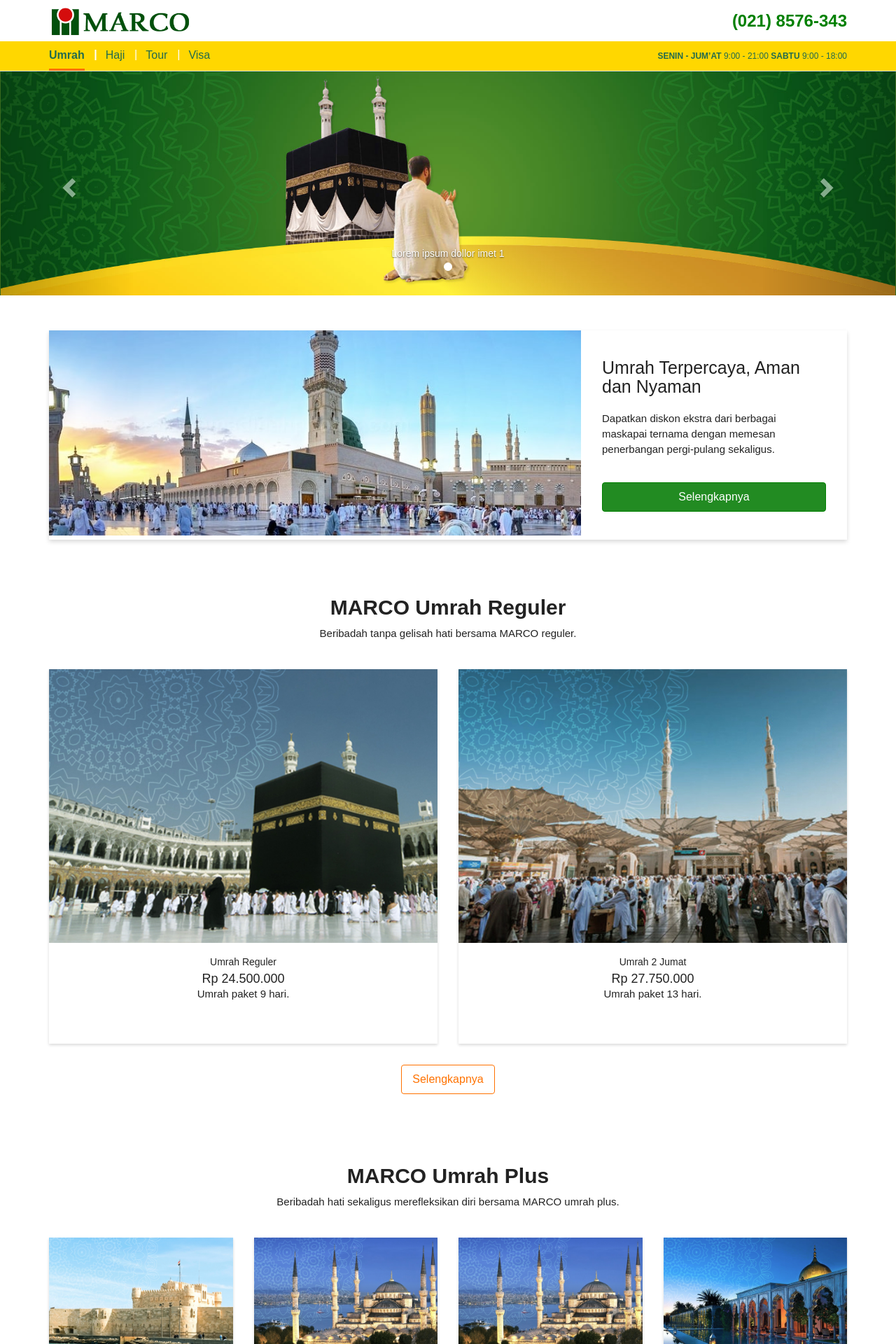
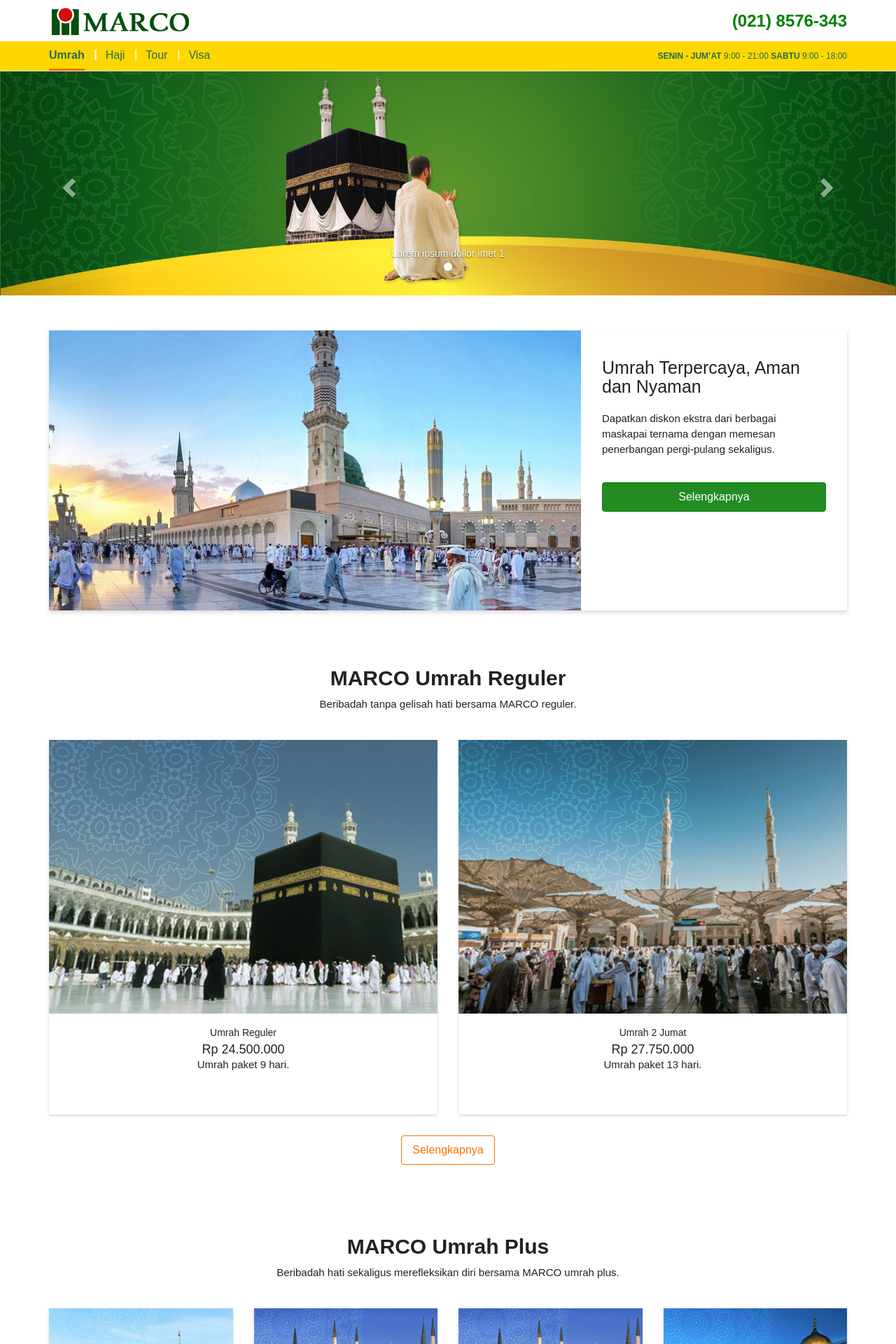
Before and after one commit to kemtol/marco, a Jekyll site: the page built from index.html, in a window 1280 px wide. Shown: the top 1920 px of the page at 70% size. Built offline with Jekyll 4.4.1, drawn with Linux system fonts in a browser that asks for light colours; nearby versions of some CDN libraries; some web fonts are replaced; library files that are not in the unit come from our copies.

Commit message:
Update default.html

```diff
--- a/_layouts/default.html
+++ b/_layouts/default.html
@@ -109,7 +109,7 @@
 
     <div class="container">
         <div class="row home-last-feature">
-            <div class="col-xs-12 col-md-8 area-picture js-auto-adjust-height" style="background-image: url({{site.baseurl}}/images/main-promo.jpg);height: 293px;background-position: center center;background-size: cover;"></div>
+            <div class="col-xs-12 col-md-8 area-picture" style="background-image: url({{site.baseurl}}/images/main-promo.jpg);height: 400px;background-position: center center;background-size: cover;"></div>
             <div class="col-xs-12 col-md-4 area-text">
                 <p class="fitur-hotel-txt">Umrah Terpercaya, Aman dan Nyaman</p>
                 <p>Dapatkan diskon ekstra dari berbagai maskapai ternama dengan memesan penerbangan pergi-pulang sekaligus.</p>
```
